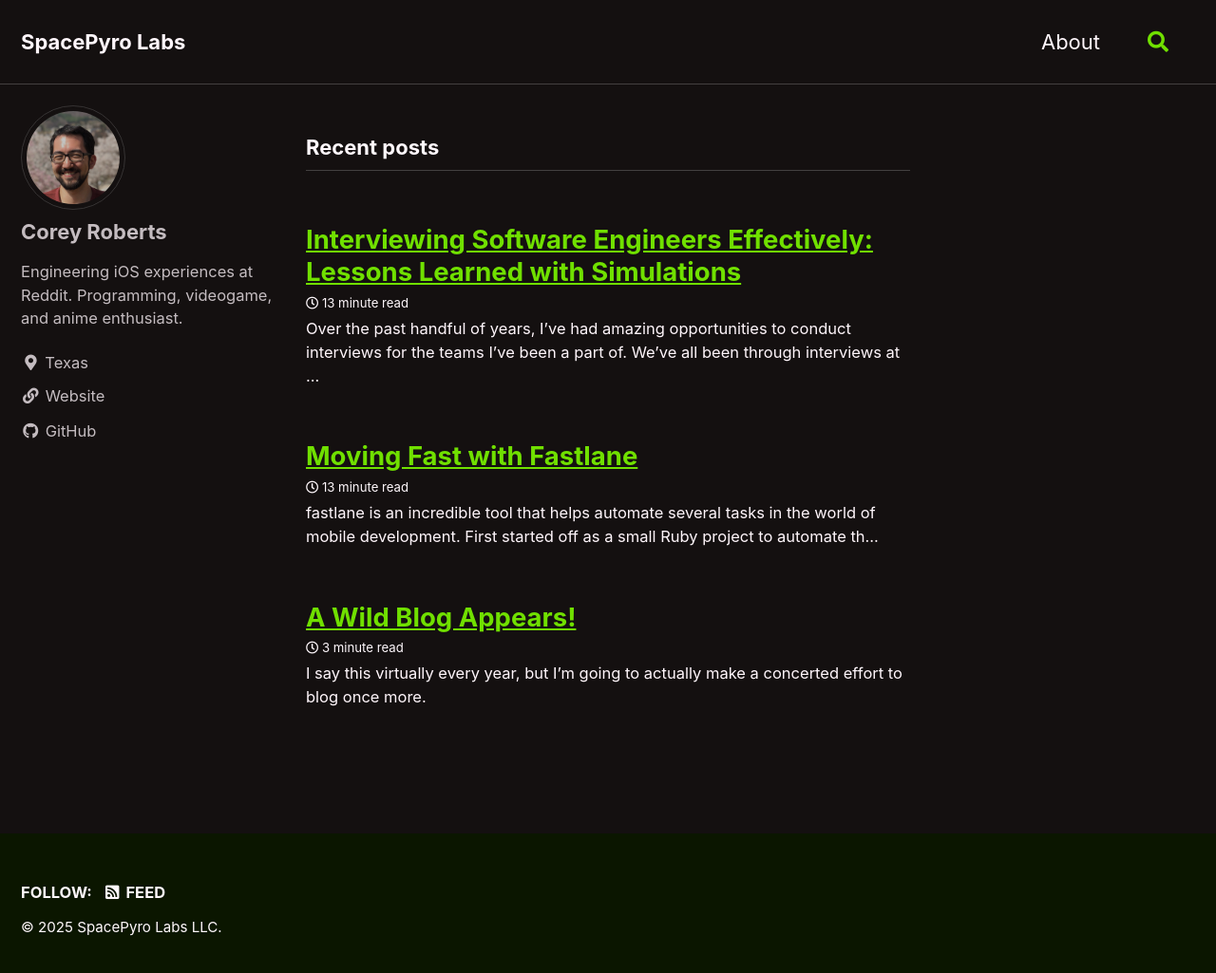
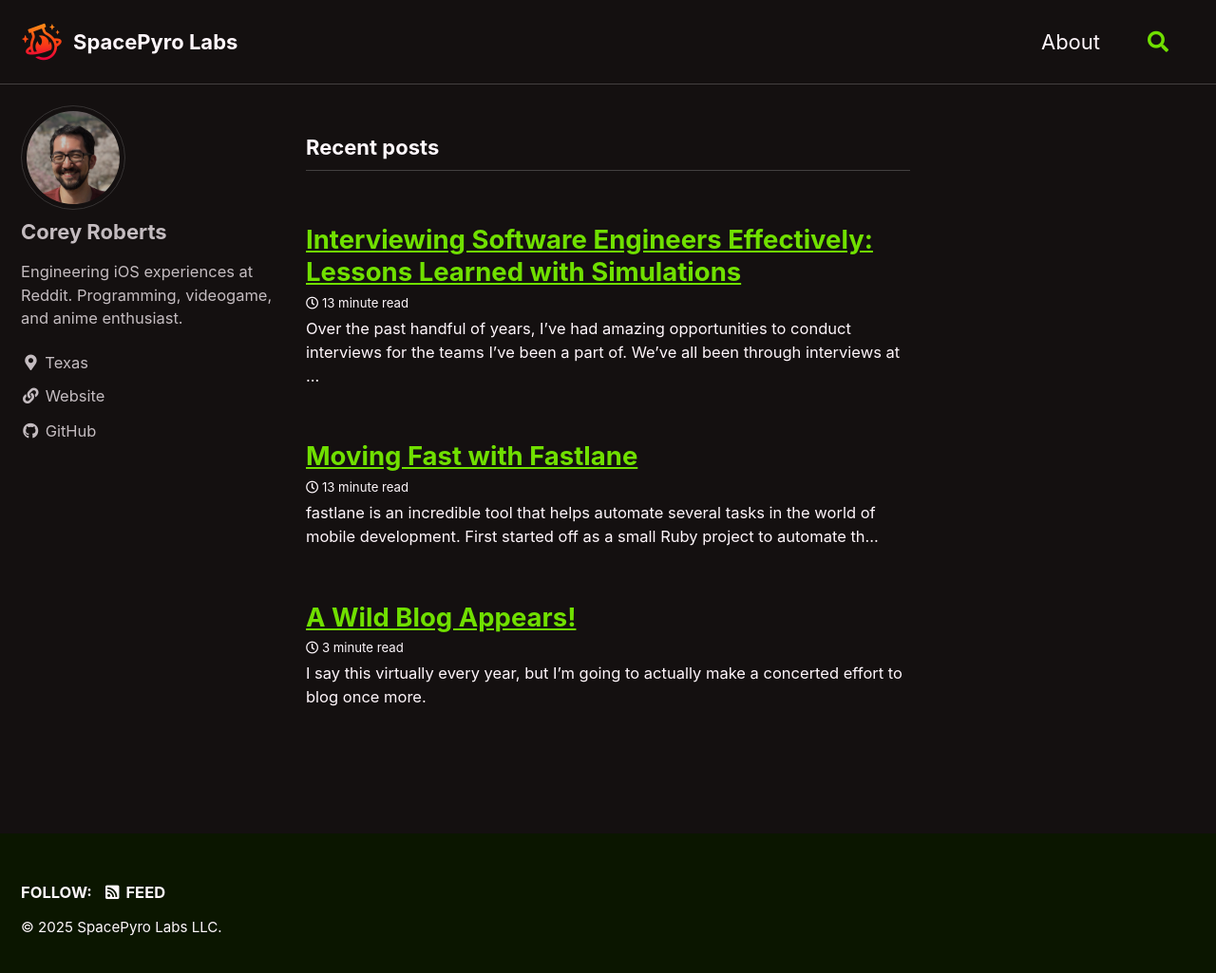
Before and after one commit to croberts22/croberts22.github.io, a Jekyll site: the page built from index.html, in a window 1280 px wide and 1033 px high. Shown: the top 1025 px of the window at 95% size. Built offline with Jekyll 4.4.1, drawn with Linux system fonts in a browser that asks for light colours; cached includes are drawn as plain includes; the list of posts is cut into pages by our own code.

Commit message:
Adding in favicon and logo.

```diff
--- a/_config.yml
+++ b/_config.yml
@@ -25,7 +25,7 @@
 baseurl                  : ""
 repository               : croberts22
 teaser                   : # path of fallback teaser image, e.g. "/assets/images/500x300.png"
-logo                     : # path of logo image to display in the masthead, e.g. "/assets/images/88x88.png"
+logo                     : "/assets/images/logo.png"
 masthead_title           : # overrides the website title displayed in the masthead, use " " for no title
 # breadcrumbs            : false # true, false (default)
 words_per_minute         : 200
```
Also changed, not shown: assets/images/logo.png (added), favicon.ico (added).
